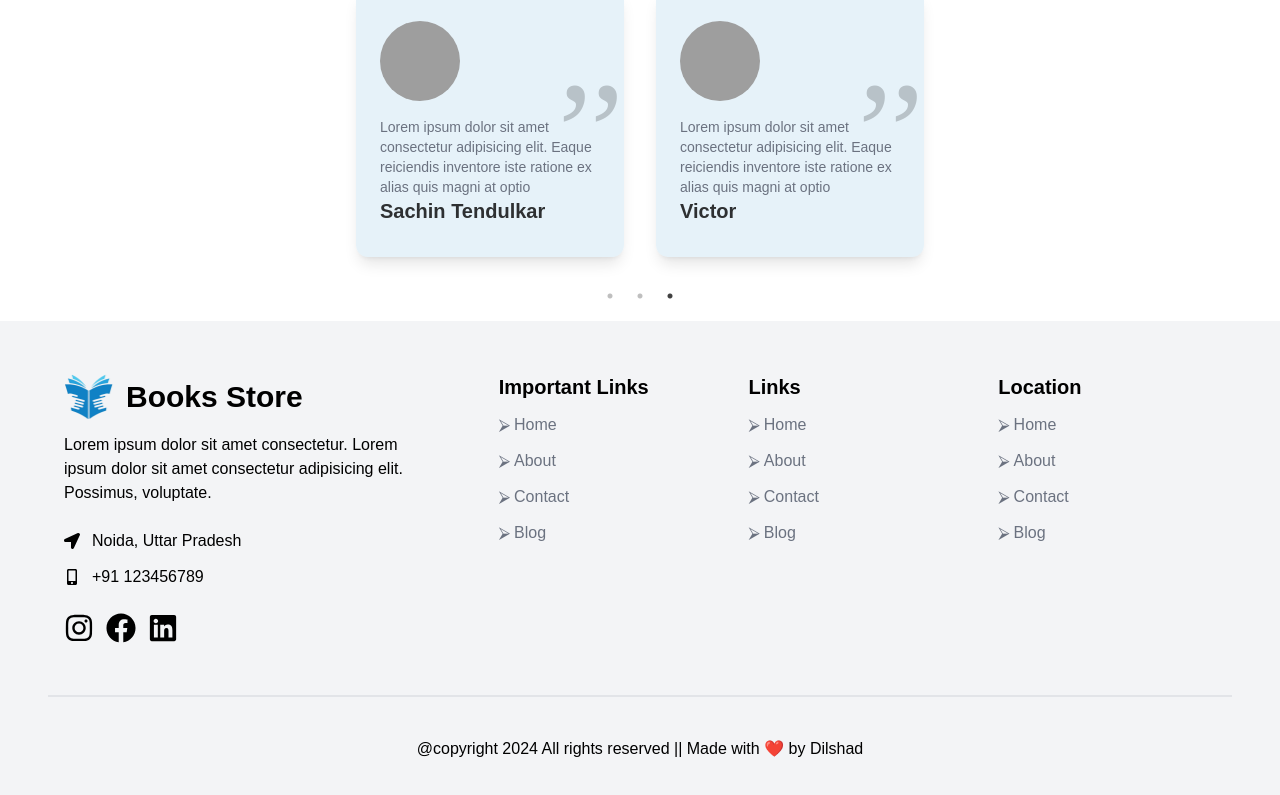
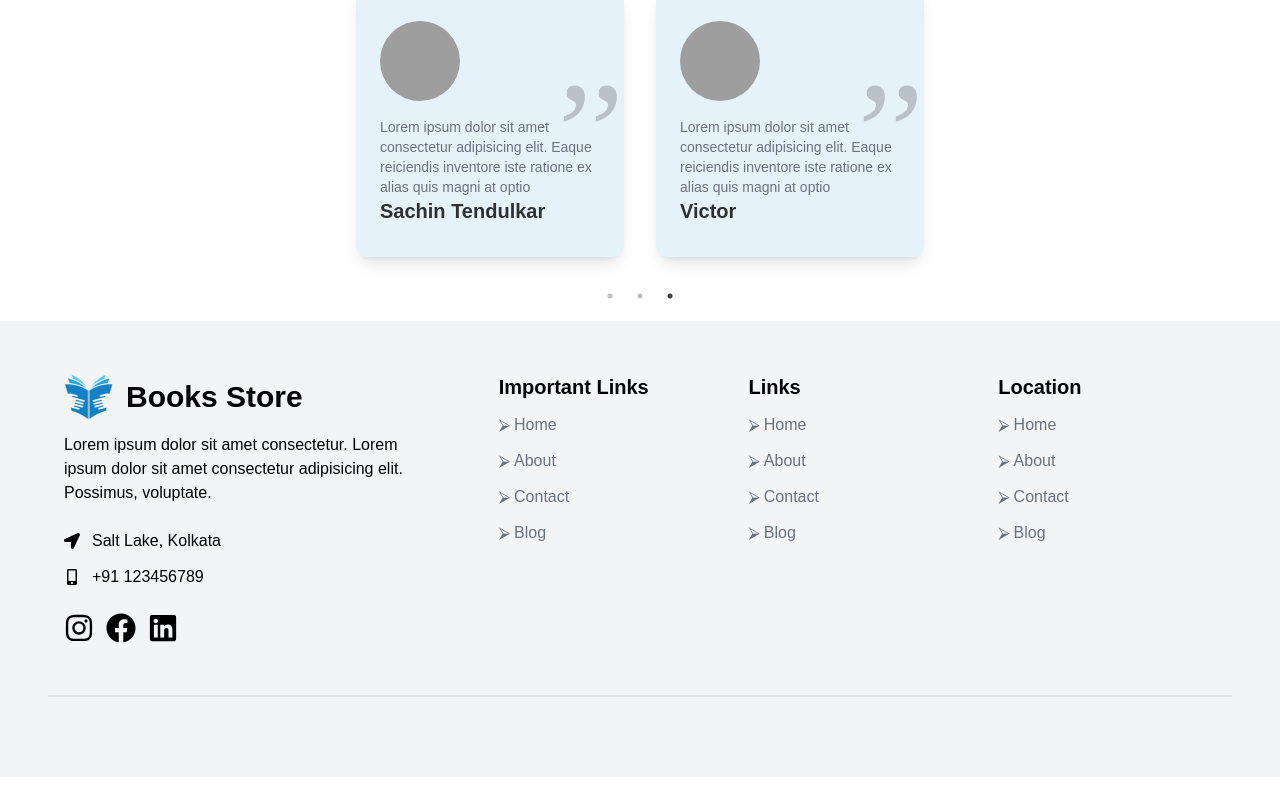
Before and after one commit to rohitmondal-07/book-store-project, a React (Vite) app: page / in a window 1280 px wide. Shown: the part 2814-3609 px from the top of the page. Built offline with nearby package versions, Linux system fonts and the light colour scheme; grey boxes are pictures that could not be loaded.

Commit message:
Update footer location and copyright text

```diff
--- a/src/components/Footer/Footer.jsx
+++ b/src/components/Footer/Footer.jsx
@@ -44,7 +44,7 @@ const Footer = () => {
             <br />
             <div className="flex items-center gap-3">
               <FaLocationArrow />
-              <p>Noida, Uttar Pradesh</p>
+              <p>Salt Lake, Kolkata</p>
             </div>
             <div className="flex items-center gap-3 mt-3">
               <FaMobileAlt />
@@ -115,7 +115,7 @@ const Footer = () => {
         </div>
         <div>
           <div className="text-center py-10 border-t-2 border-gray-300/50">
-            @copyright 2024 All rights reserved || Made with ❤️ by Dilshad
+
           </div>
         </div>
       </section>
```
